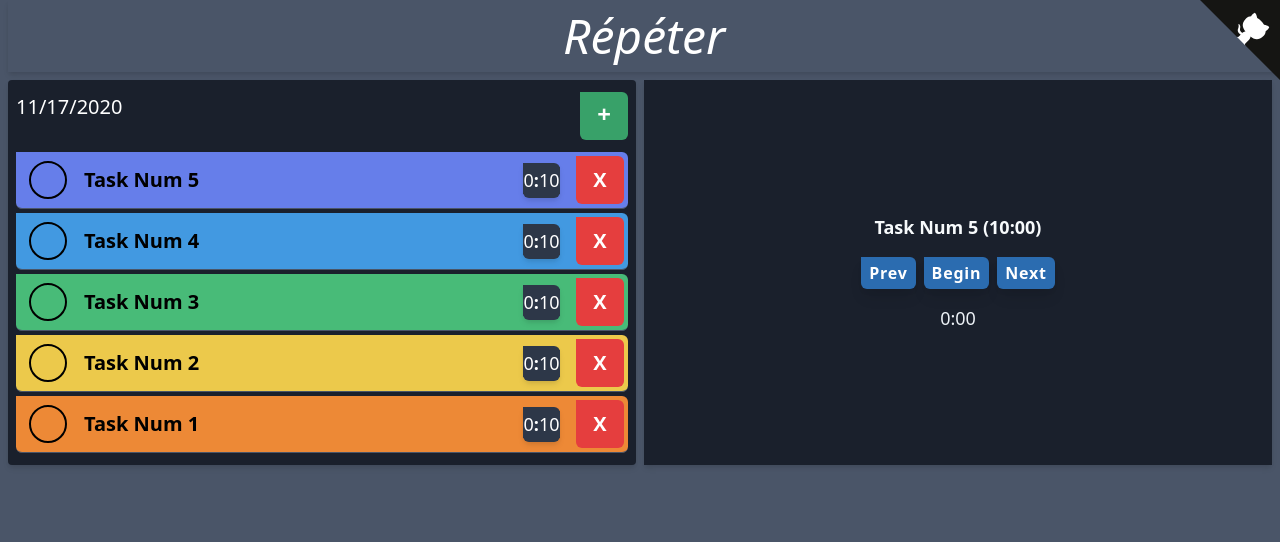
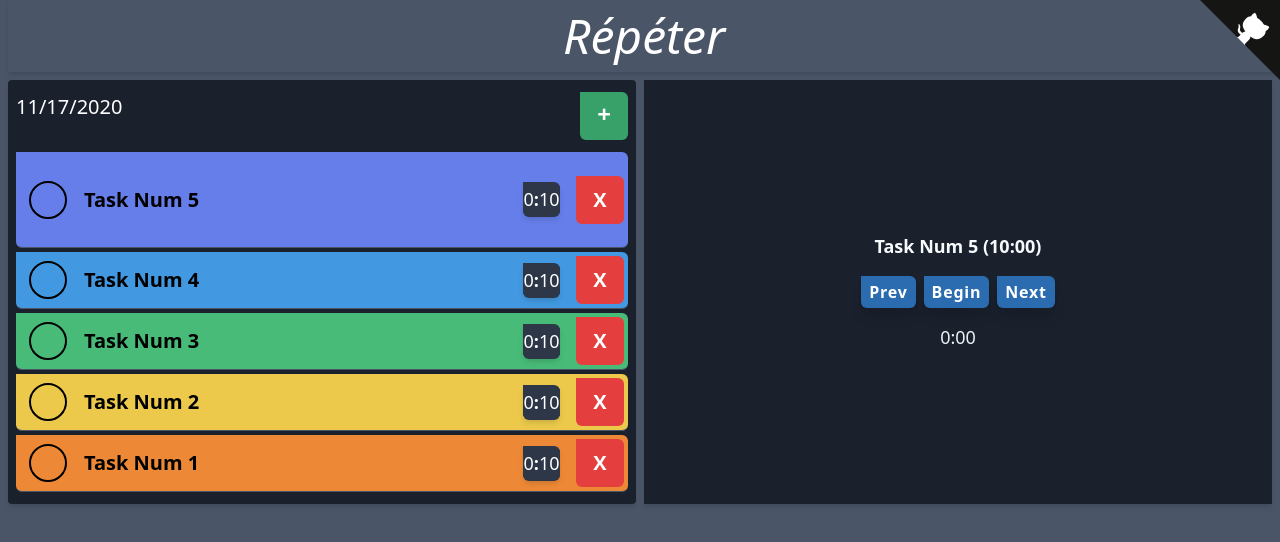
Before and after one commit to gerardrbentley/repeter, a Vue app: page / in a window 1280 px wide. Shown: the top 542 px of the page. Built offline with nearby package versions, Linux system fonts and the light colour scheme.

Commit message:
feat: click to focus task, double click to edit

```diff
--- a/src/components/ClickToEdit.vue
+++ b/src/components/ClickToEdit.vue
@@ -1,13 +1,10 @@
 <template>
-  <div
-    class="click-to-edit cursor-pointer flex-grow py-2 text-left"
-    @click="startEditing"
-  >
+  <div>
     <input
       type="text"
       :name="inputId"
       :id="'input' + inputId"
-      class="w-full pl-1"
+      class="w-full pl-1 my-auto"
       :class="{ hidden: !isEditing }"
       :value="title"
       @input="$emit('update:title', $event.target.value)"
@@ -15,14 +12,17 @@
       @keyup.esc="$emit('stop-edit')"
       @keyup.enter="$emit('stop-edit')"
     />
-    <label :for="inputId" class="w-full" :class="{ hidden: isEditing }">{{
-      title
-    }}</label>
+    <label
+      :for="inputId"
+      class="w-full my-auto cursor-pointer"
+      :class="{ hidden: isEditing }"
+      >{{ title }}</label
+    >
   </div>
 </template>
 
 <script lang="ts">
-import { defineComponent, nextTick } from "vue";
+import { defineComponent, nextTick, watch } from "vue";
 
 export default defineComponent({
   name: "ClickToEdit",
@@ -36,16 +36,14 @@ export default defineComponent({
   },
   emits: ["start-edit", "stop-edit", "update:title"],
   setup(props, { emit }) {
-    const startEditing = async () => {
-      emit("start-edit");
-
+    watch(props, async () => {
       let inputField = document.querySelector(`#input${props.inputId}`);
       if (inputField instanceof HTMLInputElement) {
         await nextTick();
         inputField.focus();
       }
-    };
-    return { startEditing };
+    });
+    return {};
   },
 });
 </script>
--- a/src/components/Day.vue
+++ b/src/components/Day.vue
@@ -18,7 +18,7 @@
               task.completed
                 ? cardColors[task.id % cardColors.length].dark
                 : cardColors[task.id % cardColors.length].default,
-              task.id === focusedTaskId ? 'md:h-28' : '',
+              task.id === focusedTaskId ? 'h-24' : '',
             ]"
           >
             <check-box
@@ -28,12 +28,13 @@
               "
             ></check-box>
             <click-to-edit
-              class="my-auto"
+              class="flex my-auto h-full click-to-edit cursor-pointer overflow-hidden flex-grow text-left"
               :title="task.title"
               @update:title="updateTask({ ...task, title: $event })"
               :inputId="task.id.toString()"
               :isEditing="editId === task.id"
-              @start-edit="editId = task.id"
+              @dblclick="editId = task.id"
+              @click.exact="focusedTaskId = task.id"
               @stop-edit="editId = null"
             ></click-to-edit>
             <time-picker
```
